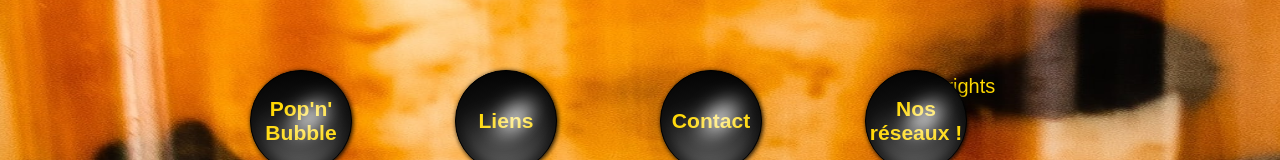
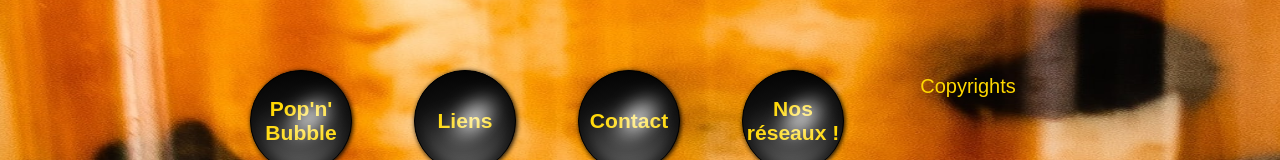
Before and after one commit to Virginia-Mo/Pop-n-Bubble, a Vue app: page /about in a window 1280 px wide. Shown: the part 1421-1581 px from the top of the page. Built offline with nearby package versions, Linux system fonts and the light colour scheme; no server answers; a web font is replaced by a local one.

Commit message:
copyrights

```diff
--- a/src/components/Footer.vue
+++ b/src/components/Footer.vue
@@ -144,10 +144,12 @@
             alt="Icone snapchat"
         /></a>
       </div>
-      <div id="Copy">
+
+    </div>
+
+    <div class="footer__containers" id="footer__linksContainer">
         <router-link class="footer__links" to="/copyrights">Copyrights</router-link>
       </div>
-    </div>
   </footer>
   <div id="PearlsContainer__footer"><Pearls /></div>
 </template>
--- a/src/views/Copyrights.vue
+++ b/src/views/Copyrights.vue
@@ -1,4 +1,5 @@
 <template>
+    <NavBar/>
     <div id="CopyrightsContainer">
         <h1 id="mainTitle">Copyrights</h1>
         <ul>
@@ -33,7 +34,10 @@
     </div>
 </template>
 <script>
+import NavBar from "../components/NavBar.vue";
+
 export default {
     name: "CopyRights",
-  };
+    components: { NavBar }
+};
 </script>
```
